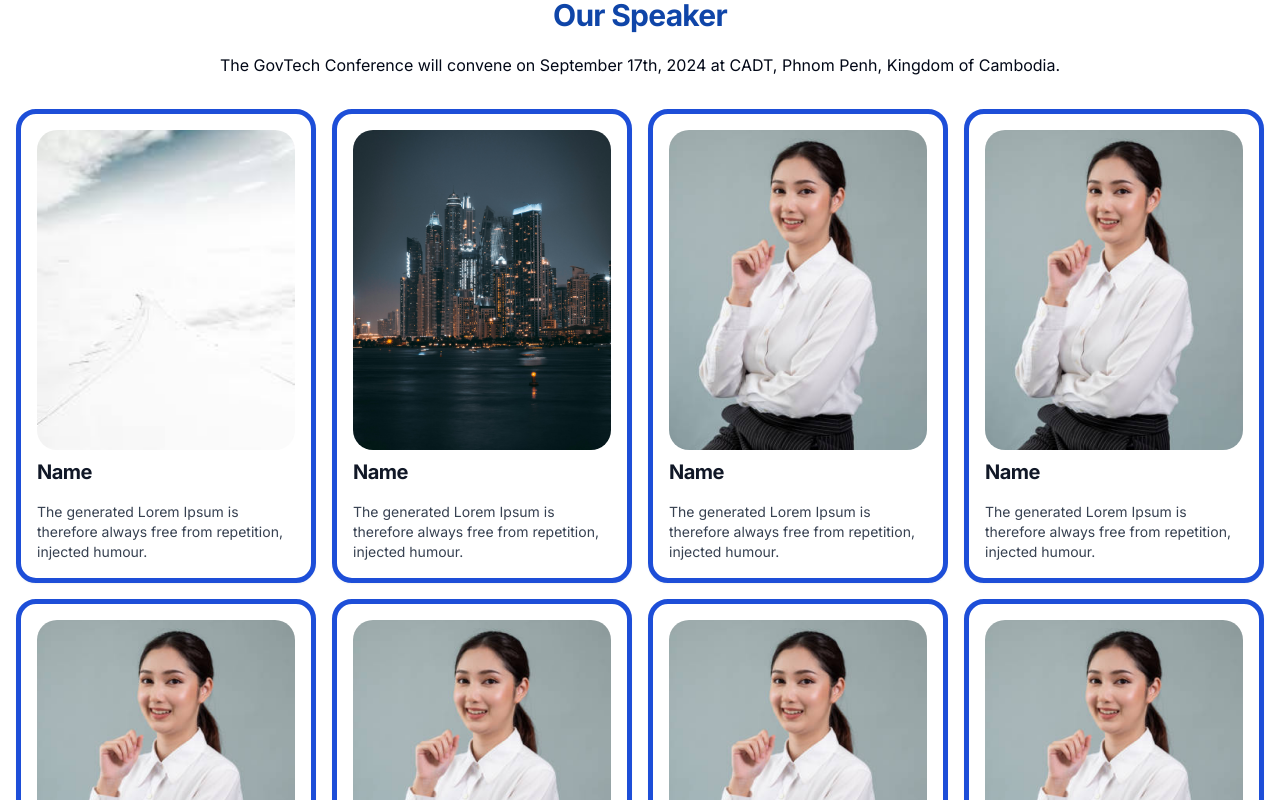
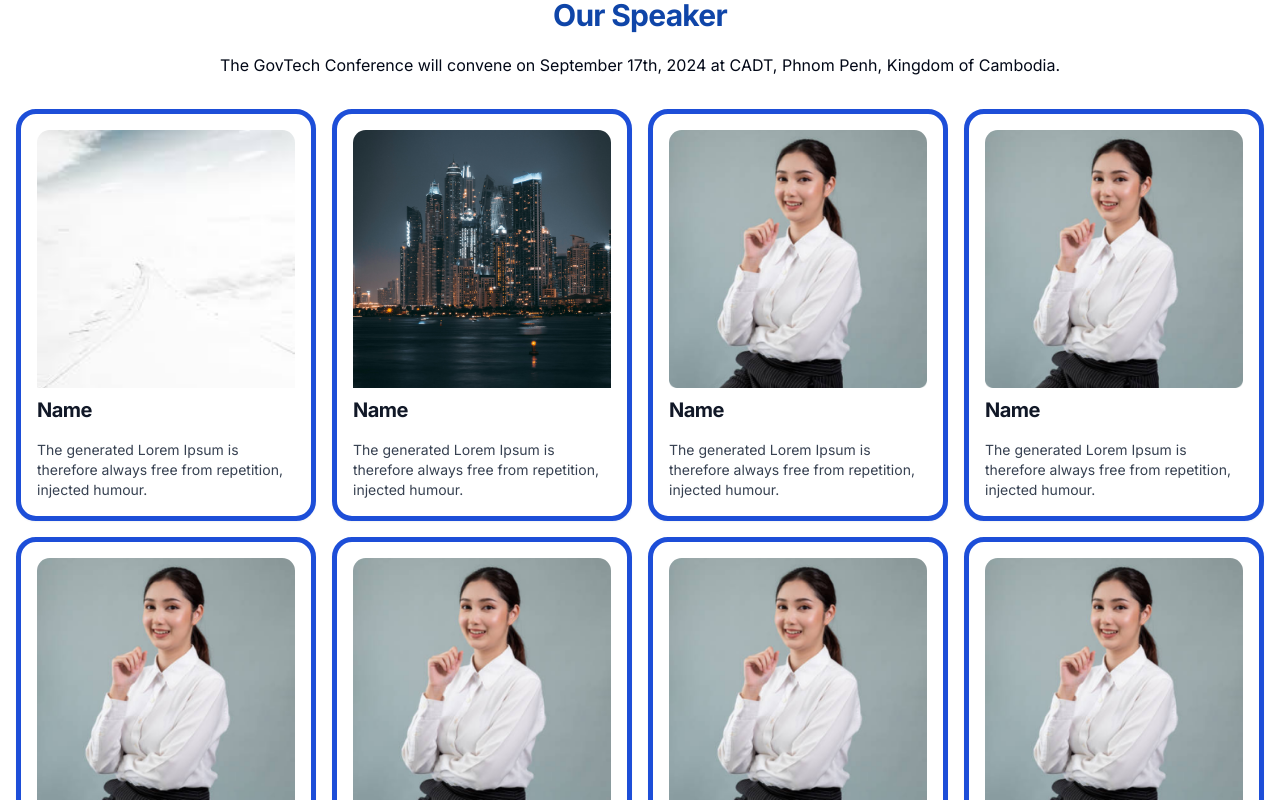
Before and after one commit to MPTCDITR/govtech-website, a Next.js app: page /en in a window 1280 px wide. Shown: the part 1320-2120 px from the top of the page. Built offline with nearby package versions, Linux system fonts and the light colour scheme.

Commit message:
feat: change style speaker card

```diff
--- a/app/[locale]/not-found.tsx
+++ b/app/[locale]/not-found.tsx
@@ -8,8 +8,8 @@ export default function NotFoundPage() {
             style={{ minHeight: '100vh' }}
         >
             <div className='rounded-lg p-4'>
-                <h1 className='text-9xl font-bold text-red-600'>404</h1>
-                <p className='mt-5 text-2xl font-light text-gray-800 md:text-3xl'>
+                <h1 className='font-bold text-9xl text-red-600'>404</h1>
+                <p className='mt-5 font-light text-2xl text-gray-800 md:text-3xl'>
                     Oops! Page not found.
                 </p>
                 <p className='mt-2 text-gray-600'>
--- a/components/speaker-card/speaker-card-list.tsx
+++ b/components/speaker-card/speaker-card-list.tsx
@@ -1,43 +1,44 @@
 import SpeakerCard from '@/components/speaker-card/speaker-card';
+import { title } from 'process';
 
 const speakers = [
     {
-        name: 'Name',
+        title: 'Name',
         bio: 'The generated Lorem Ipsum is therefore always free from repetition, injected humour.',
         imageUrl: '/images.jpg',
     },
     {
-        name: 'Name',
+        title: 'Name',
         bio: 'The generated Lorem Ipsum is therefore always free from repetition, injected humour.',
         imageUrl: '/gg.jpg',
     },
     {
-        name: 'Name',
+        title: 'Name',
         bio: 'The generated Lorem Ipsum is therefore always free from repetition, injected humour.',
         imageUrl: '/people.png',
     },
     {
-        name: 'Name',
+        title: 'Name',
         bio: 'The generated Lorem Ipsum is therefore always free from repetition, injected humour.',
         imageUrl: '/people.png',
     },
     {
-        name: 'Name',
+        title: 'Name',
         bio: 'The generated Lorem Ipsum is therefore always free from repetition, injected humour.',
         imageUrl: '/people.png',
     },
     {
-        name: 'Name',
+        title: 'Name',
         bio: 'The generated Lorem Ipsum is therefore always free from repetition, injected humour.',
         imageUrl: '/people.png',
     },
     {
-        name: 'Name',
+        title: 'Name',
         bio: 'The generated Lorem Ipsum is therefore always free from repetition, injected humour.',
         imageUrl: '/people.png',
     },
     {
-        name: 'Name',
+        title: 'Name',
         bio: 'The generated Lorem Ipsum is therefore always free from repetition, injected humour.',
         imageUrl: '/people.png',
     },
@@ -49,9 +50,9 @@ export default function SpeakerList() {
     return (
         <ul className='container grid list-none grid-cols-1 gap-4 p-4 md:grid-cols-3 lg:grid-cols-4'>
             {speakers.map((speaker) => (
-                <li key={speaker.name}>
+                <li key={speaker.title}>
                     <SpeakerCard
-                        name={speaker.name}
+                        title={speaker.title}
                         bio={speaker.bio}
                         imageUrl={speaker.imageUrl}
                     />
--- a/components/speaker-card/speaker-card.tsx
+++ b/components/speaker-card/speaker-card.tsx
@@ -1,23 +1,28 @@
 import { Card, CardDescription, CardHeader, CardTitle } from '@/components/ui/card';
-
+import Image from 'next/image';
+import React from 'react';
+import { AspectRatio } from '../ui/aspect-ratio';
 interface SpeakerProps {
-    name: string;
+    title: string;
     bio: string;
     imageUrl: string;
 }
 
-export default function SpeakerCard({ name, bio, imageUrl }: SpeakerProps) {
+export default function SpeakerCard({ title, bio, imageUrl }: SpeakerProps) {
     return (
         <Card className='rounded-[20px] border-[5px] border-blue-700 p-4'>
-            <figure className='h-[20rem]'>
-                <img
-                    className='h-full w-full rounded-[20px] object-cover'
+            <AspectRatio ratio={1 / 1}>
+                <Image
                     src={imageUrl}
-                    alt={name}
+                    alt={title}
+                    fill
+                    sizes='(max-width: 768px) 100vw, (max-width: 1200px) 50vw, 33vw'
+                    style={{ objectFit: 'cover' }}
+                    className='rounded-t-[0.8rem]'
                 />
-            </figure>
+            </AspectRatio>
             <CardTitle className='mt-2 mb-4 font-bold text-gray-900 text-xl tracking-tight dark:text-white'>
-                {name}
+                {title}
             </CardTitle>
             <CardDescription className='font-normal text-gray-700 dark:text-gray-400'>
                 {bio}
--- /dev/null
+++ b/components/ui/aspect-ratio.tsx
@@ -0,0 +1,7 @@
+"use client"
+
+import * as AspectRatioPrimitive from "@radix-ui/react-aspect-ratio"
+
+const AspectRatio = AspectRatioPrimitive.Root
+
+export { AspectRatio }
```
